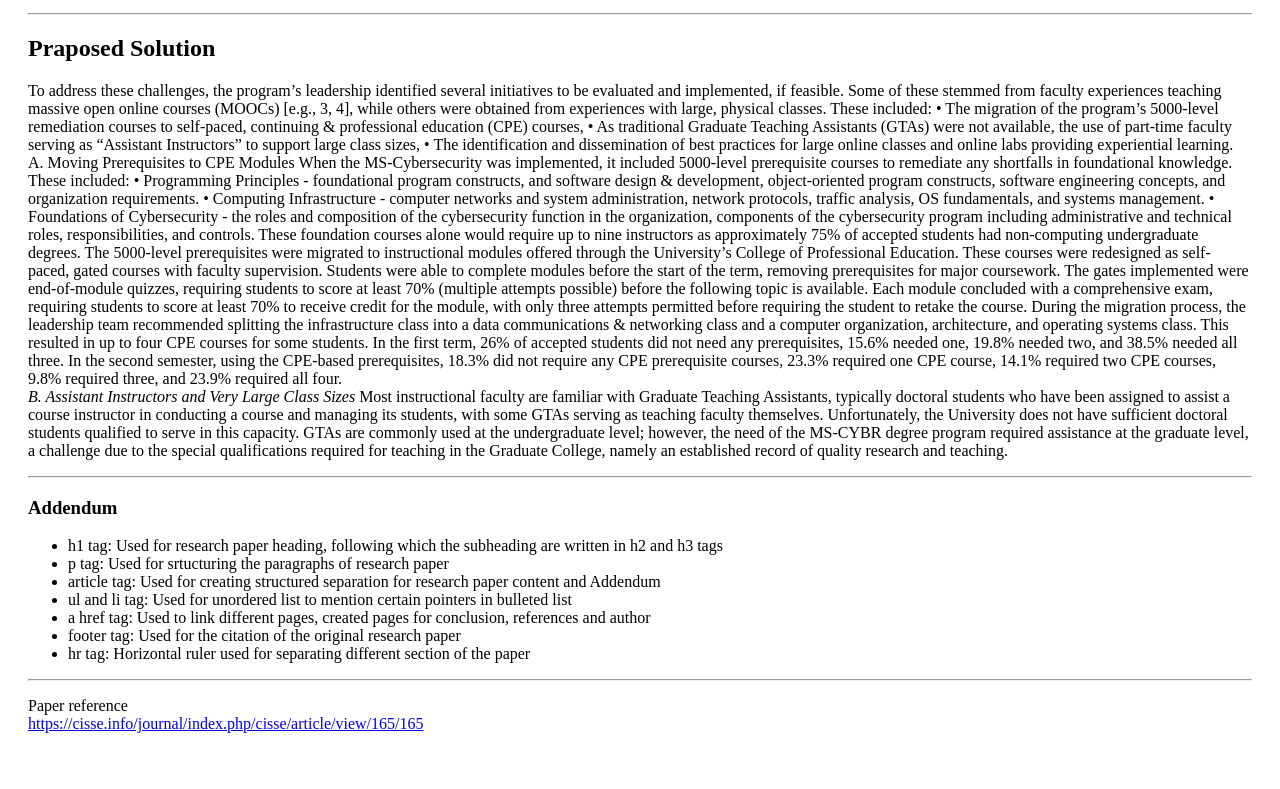
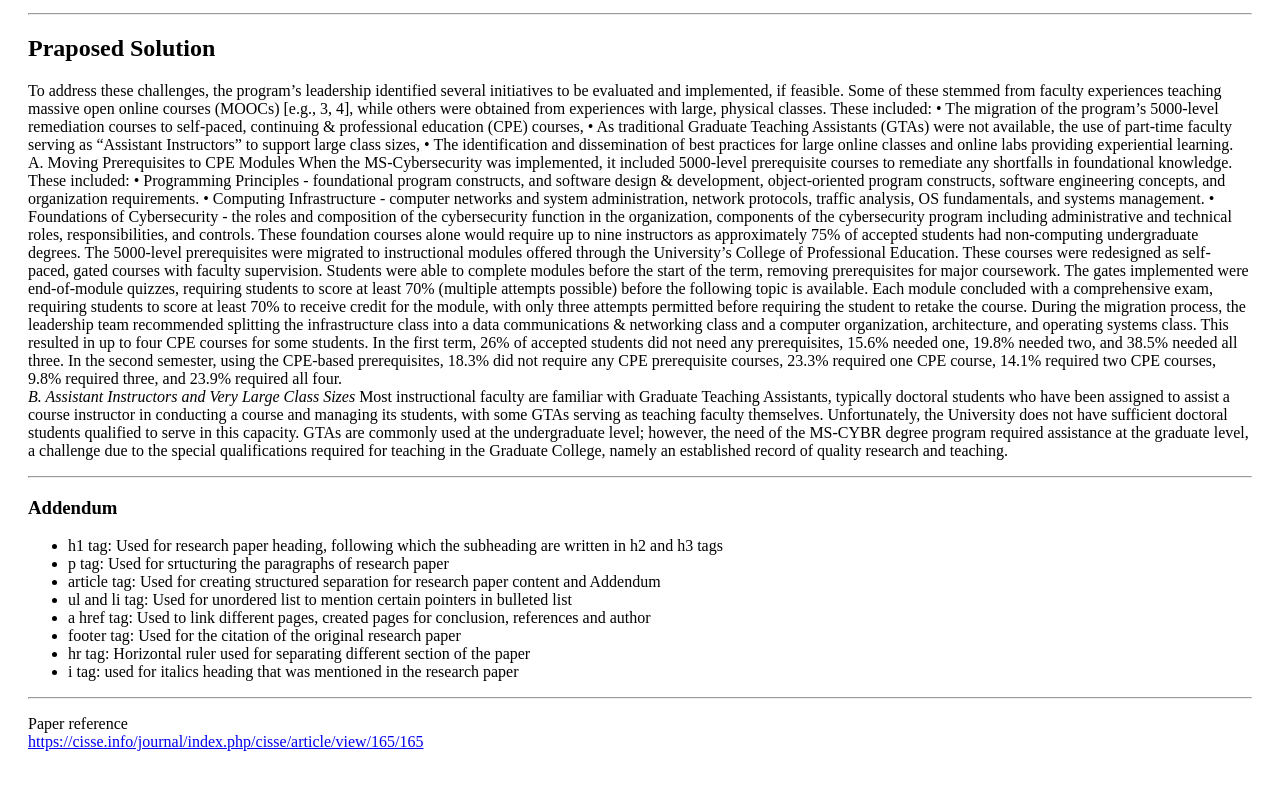
Before and after one commit to Tanujasontakke/Research-paper-lab2, a website: page itc505/homework/2.html in a window 1280 px wide. Shown: the part 1130-1919 px from the top of the page. Drawn offline with Linux system fonts and the light colour scheme.

Commit message:
Update 2.html

```diff
--- a/itc505/homework/2.html
+++ b/itc505/homework/2.html
@@ -142,6 +142,7 @@ record of quality research and teaching.
 			  <li>a href tag: Used to link different pages, created pages for conclusion, references and author</li>
 			  <li>footer tag: Used for the citation of the original research paper</li>
 			  <li>hr tag: Horizontal ruler used for separating different section of the paper</li>
+			  <li>i tag: used for italics heading that was mentioned in the research paper</li>
 		  </ul>
 	  </P>
 	  <hr>
```
